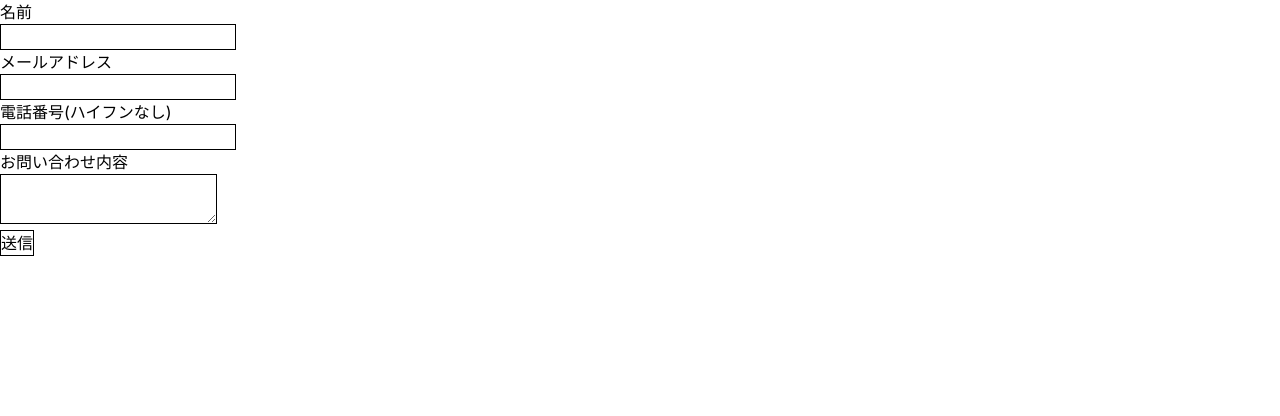
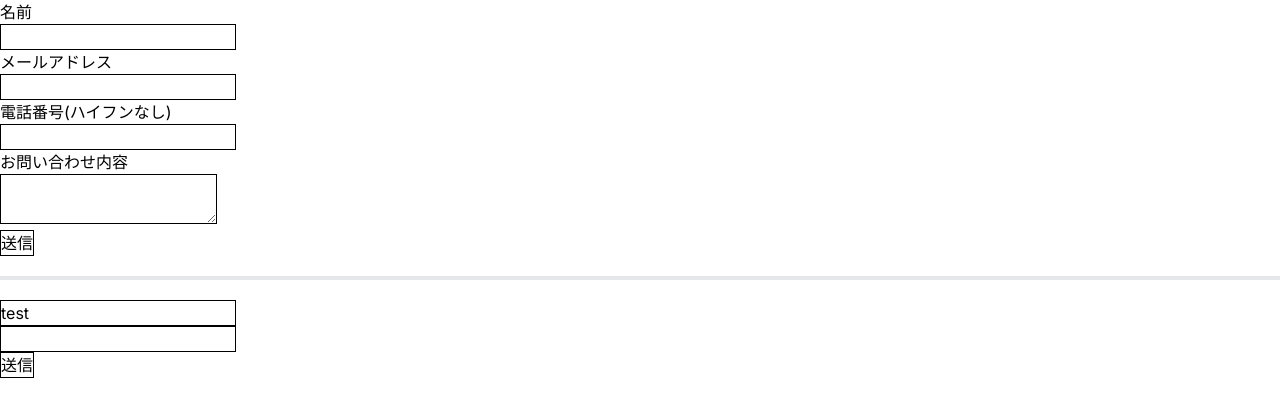
Before and after one commit to YM202c2100/app-using-form, a Next.js app: page / in a window 1280 px wide. Shown: the top 416 px of the page. Built offline with nearby package versions, Linux system fonts and the light colour scheme.

Commit message:
react hook formのコード例をコピペ

```diff
--- /dev/null
+++ b/app/components/ReactHookForm/ReactHookForm.tsx
@@ -0,0 +1,37 @@
+"use client"
+
+import { useForm, SubmitHandler } from "react-hook-form"
+
+type Inputs = {
+  example: string
+  exampleRequired: string
+}
+
+export default function ReactHookForm() {
+  const {
+    register,
+    handleSubmit,
+    watch,
+    formState: { errors },
+  } = useForm<Inputs>()
+  const onSubmit: SubmitHandler<Inputs> = (data) => console.log(data)
+
+  console.log(watch("example")) // watch input value by passing the name of it
+
+  return (
+    /* "handleSubmit" will validate your inputs before invoking "onSubmit" */
+    <form onSubmit={handleSubmit(onSubmit)}>
+      <div>
+        {/* register your input into the hook by invoking the "register" function */}
+        <input defaultValue="test" {...register("example")} className="border border-black"/>
+        {/* include validation with requinred or other standard HTML validation rules */}
+      </div>
+      <div>
+        <input {...register("exampleRequired", { required: true })} className="border border-black"/>
+        {/* errors will return when field validation fails  */}
+        {errors.exampleRequired && <div>This field is required</div>}
+      </div>
+      <button type="submit" className="border border-black">送信</button>
+    </form>
+  )
+}
--- a/app/page.tsx
+++ b/app/page.tsx
@@ -1,7 +1,12 @@
+import ReactHookForm from "./components/ReactHookForm/ReactHookForm";
 import VanilaForms from "./components/VanilaForm/VanilaForm";
 
 export default function Home() {
   return (
-    <VanilaForms/>
+    <div >
+      <VanilaForms/>
+      <div className="h-1 bg-gray-200 my-5"></div>
+      <ReactHookForm/>
+    </div>
   );
 }
```
